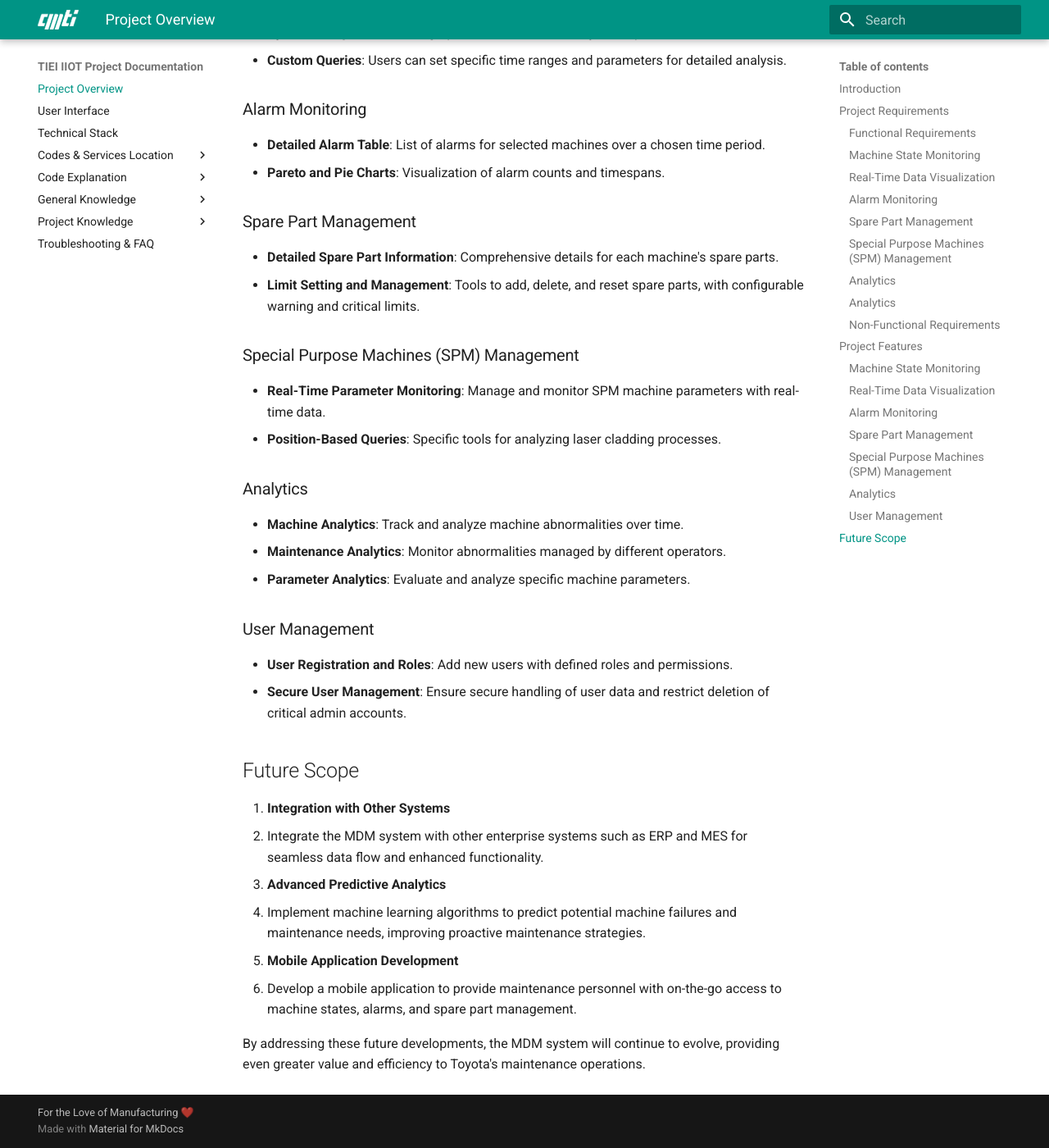
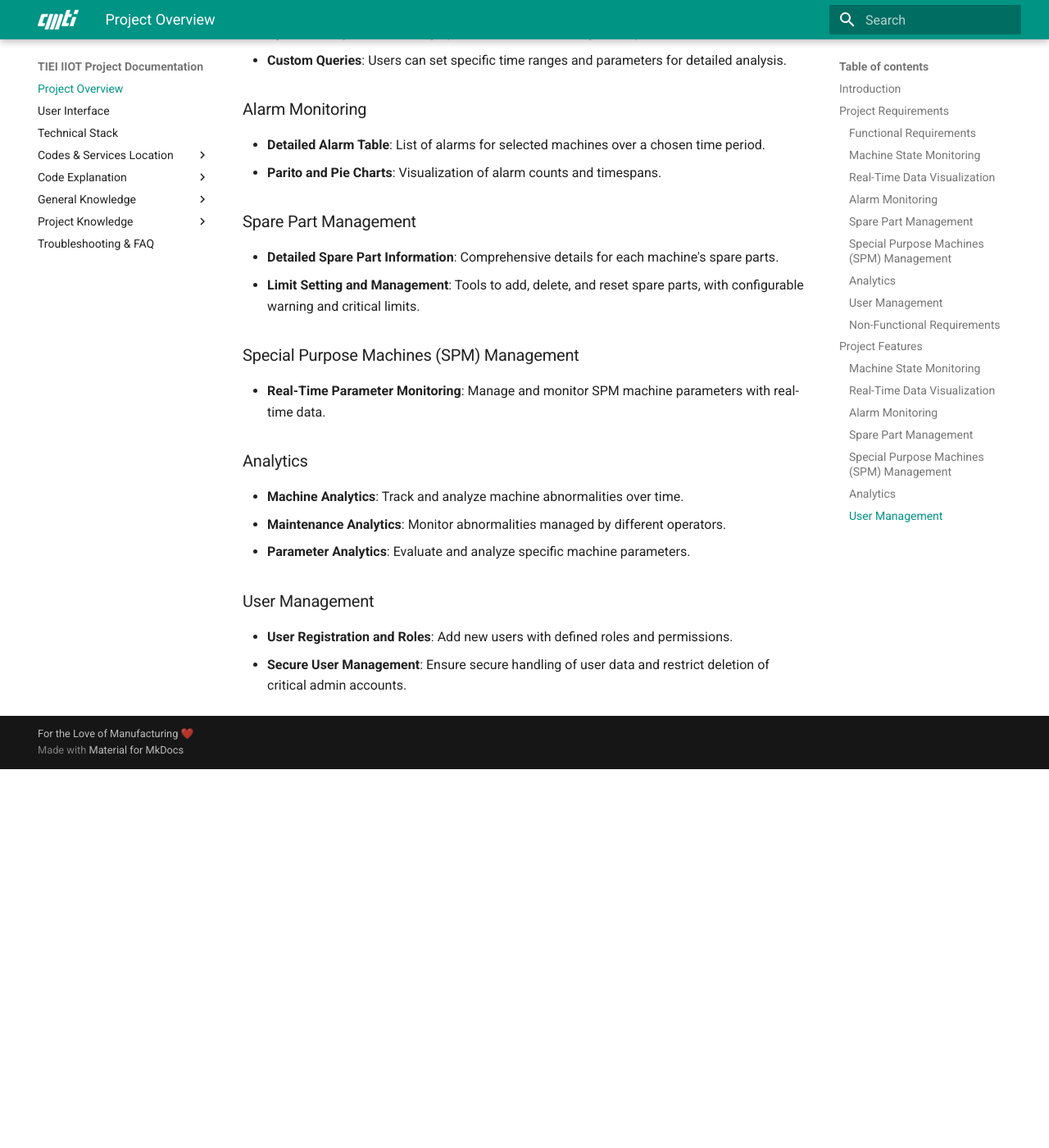
Before and after one commit to DMNihal65/Toyota_Mkdocs, an MkDocs documentation site: the page built from docs/index.md, in a window 1280 px wide and 1400 px high, scrolled down 2477 px. Shown: the whole window at 82% size. Built offline with MkDocs 1.6.1 and Material for MkDocs 9.7.7, drawn with Linux system fonts in a browser that asks for light colours; after the commit the page ends 3415 px from its top, so only the background shows below that; some of the changed text lies outside the part shown.

Commit message:
modified:   docs/index.md

```diff
--- a/docs/index.md
+++ b/docs/index.md
@@ -63,7 +63,7 @@ The Manufacturing Data Management (MDM) system is designed to streamline and enh
 
 
 
-### Analytics
+### User Management
 
 1. Register new users with specific roles (Admin, Maintenance, User).
 1. Ensure secure user management with restrictions on deleting the admin user.
@@ -97,7 +97,7 @@ The Manufacturing Data Management (MDM) system is designed to streamline and enh
 
 ### Alarm Monitoring
 - **Detailed Alarm Table**: List of alarms for selected machines over a chosen time period.
-- **Pareto and Pie Charts**: Visualization of alarm counts and timespans.
+- **Parito and Pie Charts**: Visualization of alarm counts and timespans.
 
 ### Spare Part Management
 - **Detailed Spare Part Information**: Comprehensive details for each machine's spare parts.
@@ -105,7 +105,6 @@ The Manufacturing Data Management (MDM) system is designed to streamline and enh
 
 ### Special Purpose Machines (SPM) Management
 - **Real-Time Parameter Monitoring**: Manage and monitor SPM machine parameters with real-time data.
-- **Position-Based Queries**: Specific tools for analyzing laser cladding processes.
 
 ### Analytics
 - **Machine Analytics**: Track and analyze machine abnormalities over time.
@@ -115,17 +114,3 @@ The Manufacturing Data Management (MDM) system is designed to streamline and enh
 ### User Management
 - **User Registration and Roles**: Add new users with defined roles and permissions.
 - **Secure User Management**: Ensure secure handling of user data and restrict deletion of critical admin accounts.
-
-## Future Scope
-
-1. **Integration with Other Systems**
-   - Integrate the MDM system with other enterprise systems such as ERP and MES for seamless data flow and enhanced functionality.
-
-2. **Advanced Predictive Analytics**
-   - Implement machine learning algorithms to predict potential machine failures and maintenance needs, improving proactive maintenance strategies.
-
-3. **Mobile Application Development**
-   - Develop a mobile application to provide maintenance personnel with on-the-go access to machine states, alarms, and spare part management.
-
-
-By addressing these future developments, the MDM system will continue to evolve, providing even greater value and efficiency to Toyota's maintenance operations.
```
